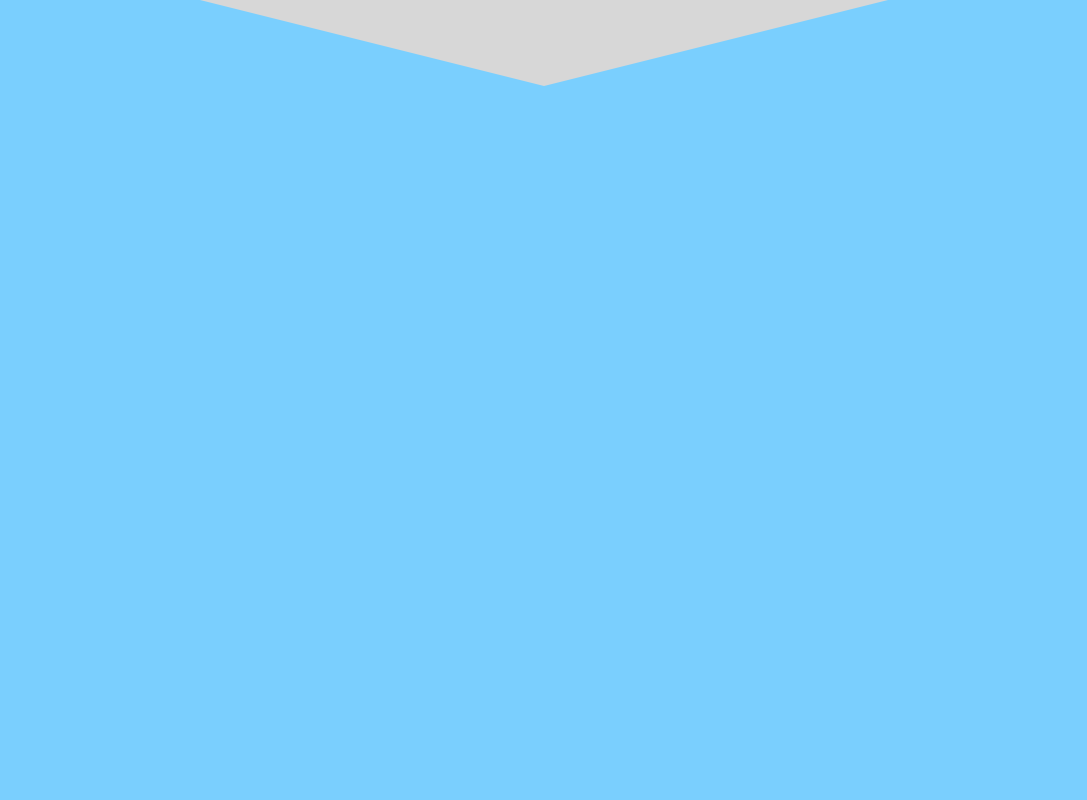
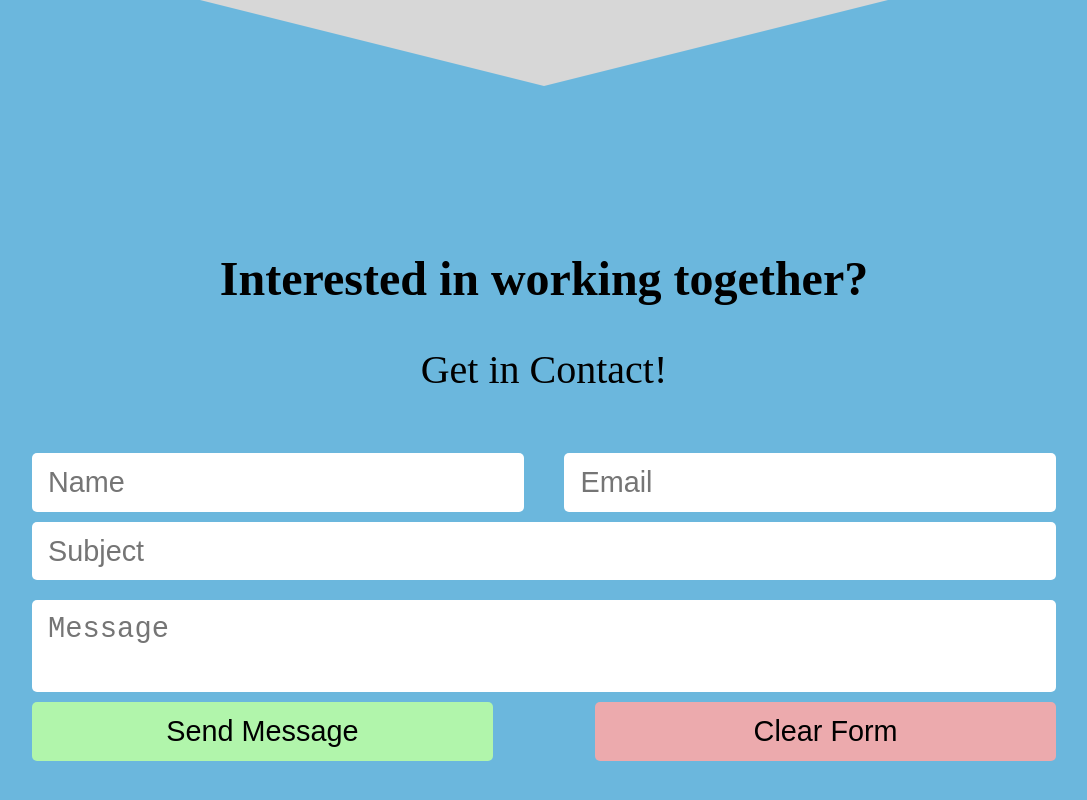
Before and after one commit to McTrip777/jacobPortfolio, a React (Create React App) app in the folder portfolio/: page / in a window 1280 px wide. Shown: the part 714-1514 px from the top of the page, without its empty margins (96-1183 px from the left). Built offline with nearby package versions, Linux system fonts and the light colour scheme.

Commit message:
contact updated

```diff
--- a/portfolio/src/App.js
+++ b/portfolio/src/App.js
@@ -1,5 +1,6 @@
 import React from 'react';
 import './App.scss';
+import Contact from './contact/Contact';
 // import image from './images/textClip.jpg'
 
 function App() {
@@ -12,7 +13,7 @@ function App() {
       <div className="section2">
 
         {/* <img src={image} /> */}
-
+        <Contact />
       </div>
     </div>
   );
--- a/portfolio/src/App.scss
+++ b/portfolio/src/App.scss
@@ -2,7 +2,7 @@
   text-align: center;
   width: 100vw;
   margin:0;
-  background-color: rgb(122, 207, 254);
+  background-color: rgb(107, 183, 221);
   .title{
     background-color: rgb(215, 215, 215);
     clip-path: polygon(25% 0%, 100% 0, 100% 80%, 75% 90%, 50% 100%, 25% 90%, 0 80%, 0 0);
@@ -14,11 +14,11 @@
     // position: relative;
     h3{
       margin:0;
-      font-size: 5vw;
+      font-size: 6vw;
     }
     h2{
       width:100%;
-      font-size: 10vw;
+      font-size: 12vw;
       margin:0;
       background-image: url(./images/textClip.jpg);
       background-size: cover;
--- /dev/null
+++ b/portfolio/src/contact/Contact.js
@@ -0,0 +1,54 @@
+import React, { useState } from 'react';
+import './contact.scss'
+
+function Contact(props) {
+
+    const [name, setName] = useState('');
+    const [email, setEmail] = useState('');
+    const [message, setMessage] = useState('');
+    const [subject, setSubject] = useState('');
+
+
+    const updateName = (name) => {
+        const value = name.target.value
+        setName(value)
+    }
+    const updateEmail = (email) => {
+        const value = email.target.value
+        setEmail(value)
+    }
+    const updateMessage = (message) => {
+        const value = message.target.value
+        setMessage(value)
+    }
+    const updateSubject = (subject) => {
+        const value = subject.target.value
+        setSubject(value)
+    }
+
+    return (
+        <div className="wrapper">
+            <form method="post" action="https://formspree.io/xvoglaop">
+                <header className="contactHeader">
+                    <h2>Interested in working together?</h2>
+                    <p>Get in Contact!</p>
+                </header>
+                <div className="row">
+                    <div className="name_email">
+                        <input onChange={updateName} className="nameEmail" type="text" name="name" id="name" placeholder="Name" autocomplete="off" />
+                        <input onChange={updateEmail} className="nameEmail" type="text" name="email" id="email" placeholder="Email" autocomplete="off" />
+                    </div>
+
+                    <input onChange={updateSubject} type="text" name="subject" id="subject" placeholder="Subject" autocomplete="off" />
+                    <textarea onChange={updateMessage} className="subMessage" name="message" id="message" placeholder="Message" ></textarea>
+
+                    <div className="buttons inp">
+                        <input className="btn-one" type="submit" value="Send Message" />
+                        <input className="clearButton" type="reset" value="Clear Form" />
+                    </div>
+                </div>
+            </form>
+        </div>
+    )
+}
+export default Contact
--- /dev/null
+++ b/portfolio/src/contact/contact.scss
@@ -0,0 +1,130 @@
+.contactHeader {
+
+    h2{
+        font-size:3em;
+        color: black;
+    }
+    p {
+        font-size: 2.5rem;
+        color: black;
+    }
+}
+@media(max-width: 700px){
+    .contactHeader {
+
+        h2{
+            font-size:1rem;
+            color: black;
+        }
+        p {
+            font-size: 2rem;
+            color: black;
+        }
+    }
+}
+form{
+    display: flex;
+    flex-direction: column;
+    justify-content: space-evenly;
+    width: 100%;
+    height: 100%;
+}
+// @media(max-width: 700px){
+//     form{
+
+//     }
+// }
+.row {
+    display: flex;
+    flex-direction: column;
+    align-items: center;
+    width: 100%;
+    .name_email{
+        width: 80%;
+        display: flex;
+        justify-content: space-between;
+        .nameEmail{
+            width: 48%;
+            font-size: 1.8rem;
+            border-radius: 5px;
+            margin: 20px 0 0;
+            background: #ffffff;
+            border: none;
+            outline: none;
+            padding: .8rem 0 .8rem 1rem;
+            caret-color: black;
+        }
+    }
+        input{
+            width:80%;
+            font-size: 1.8rem;
+            border-radius: 5px;
+            margin: 10px;
+            background:  #ffffff;
+            border: none;
+            outline: none;
+            padding: .8rem 0 .8rem 1rem;
+            box-sizing: border-box;
+            caret-color: black;
+        }
+        .subMessage{
+            width: 80%;
+            margin: 10px;
+            font-size: 1.8rem;
+            resize: none;
+            border-radius: 5px;
+            background:  #ffffff;
+            border: none;
+            outline: none;
+            padding: .8rem 0 .8rem 1rem;
+            box-sizing: border-box;
+            caret-color: black;
+        }
+
+    .buttons{
+        display: flex;
+        width: 80%;
+        justify-content: space-between;
+        input{
+            background: #b1f5ab;
+            cursor: pointer;
+            padding: .8rem 0;
+            margin: 0;
+            width: 45%;
+        }
+        .btn-one:hover{
+            background-color:rgb(124, 190, 140);
+        }
+        .clearButton{
+            background-color: rgb(236, 170, 173);
+        }
+        .clearButton:hover{
+            background-color: rgb(201, 139, 139);
+        }
+    }
+}
+
+@media(max-width:700px){
+    .row {
+
+        .name_email{
+
+            .nameEmail{
+                font-size: 1rem;
+            }
+        }
+            input{
+                font-size: 1rem;
+            }
+            .subMessage{
+                font-size: 1rem;
+            }
+
+        .buttons{
+            input{
+                font-size: 1rem;
+
+            }
+        }
+    }
+}
```
